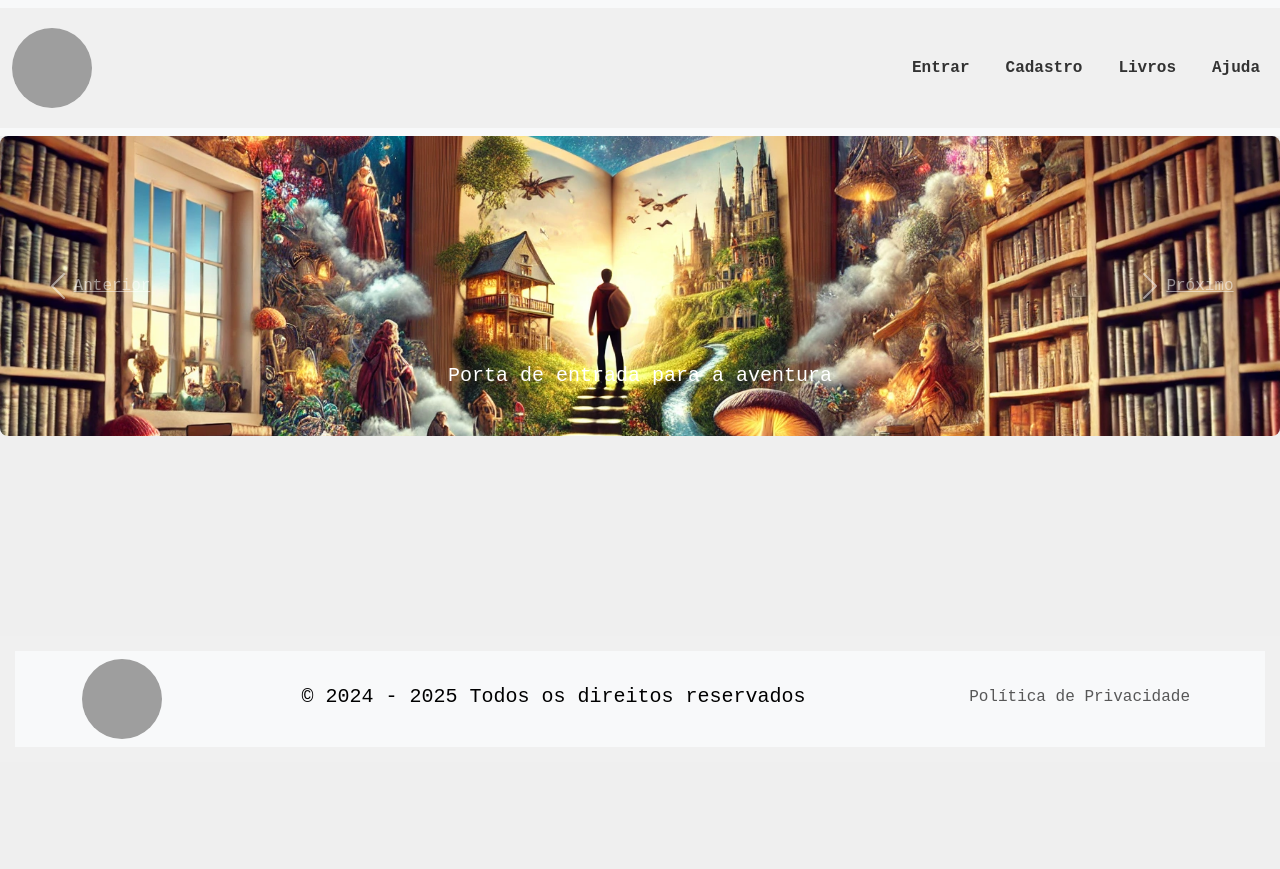
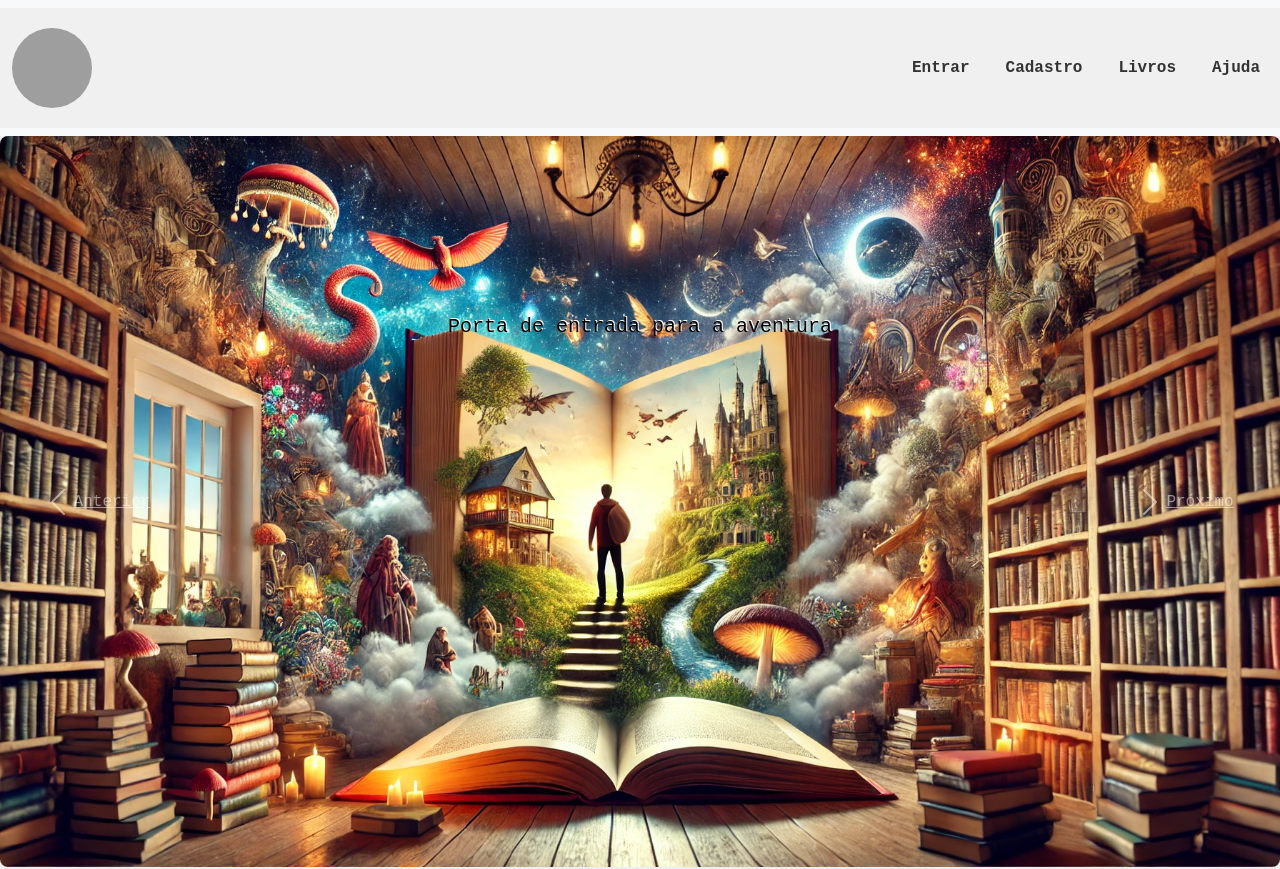
Before and after one commit to ingxrd/Semana6ProjetoFinal, a React (Vite) app in the folder projetosemana6/: page / in a window 1280 px wide. Shown: the top 869 px of the page. Before the commit the page ends 800 px from the top, so only its background shows below. Built offline with nearby package versions, Linux system fonts and the light colour scheme; grey boxes are pictures that could not be loaded.

Commit message:
correção carrossel

```diff
--- a/projetosemana6/src/index.css
+++ b/projetosemana6/src/index.css
@@ -29,25 +29,23 @@ h1 {
     text-align: center;
 }
 
-
-main {
-    min-height: calc(100vh - 112px);
-
-}
-
 body{
     box-sizing: border-box;
     width: 100%;
-    height: 80vh;
+
 }
 form{
     font-family: MontSerrat;
 }
+
+/*Cadastro*/
 .main{
+    min-height: calc(100vh - 112px);
     width: 100%;
     background-size: cover;
     background-position: 2%;
-
+    justify-content: center;
+    align-items: center;
 
 }
 .btn-area{
@@ -60,3 +58,11 @@ form{
     width: 25%;
 
 }
+.but{
+    width: 50%;
+}
+.cont{
+    display: flex;
+    flex-direction: column;
+    align-items: center;
+}
--- a/projetosemana6/src/pages/Cadastro.jsx
+++ b/projetosemana6/src/pages/Cadastro.jsx
@@ -13,7 +13,7 @@ function Cadastro() {
     function cadastrar(data) {
         cadastrarUsuario(data.nome, data.email, data.senha).then(() => {
             toast.success(`Olá ${data.nome}, você está logado!`);
-            navigate("/home");
+            navigate("/livros");
         }).catch((error) => {
             toast.error("Um erro aconteceu:" + error.code)
         });
@@ -21,12 +21,12 @@ function Cadastro() {
     function handleEntrarGoogle() {
         entrarGoogle().then(() => {
             toast.success("Bem vindo!");
-            navigate("/home");
+            navigate("/livros");
         });
     }
 
     return (
-        <main className="main" style={{ backgroundImage: `url("fundo.jpg")` }} >
+        <main className="main d-flex" style={{ backgroundImage: `url("fundo.jpg")` }} >
             <form className=" container mt-5 text-center form-area form-section" onSubmit={handleSubmit(cadastrar)}>
                 <h1>Cadastro</h1>
                 <hr />
--- a/projetosemana6/src/pages/Home.css
+++ b/projetosemana6/src/pages/Home.css
@@ -1,7 +1,6 @@
 .carousel-container {
-    height: 500px;
+    height: 800px;
     overflow: hidden;
-    position: relative;
 }
 
 .carousel-inner {
@@ -13,7 +12,11 @@
 }
 
 .carousel-item img {
-    width: auto;
-    height: 300px; /* Altura do carousel */
     object-fit: cover; /* Garante que a imagem cubra todo o espaço sem distorção */
 }
+.tit-home{
+    position: relative;
+    bottom: 480px;
+    color: rgb(0, 0, 0);
+    text-shadow: 1px -1px rgb(255, 255, 255);
+}
--- a/projetosemana6/src/pages/Home.jsx
+++ b/projetosemana6/src/pages/Home.jsx
@@ -50,9 +50,11 @@ function Home() {
                     {slides.map((slide, idx) => (
                         <div key={idx} className={`carousel-item ${idx === index ? 'active' : ''}`}>
                             <img className="d-block w-100" src={slide.imagem} alt={`Slide ${idx + 1}`} />
+
                             <div className="carousel-caption d-none d-md-block">
-                                <h5>{slide.titulo}</h5>
+                                <h5 className="tit-home">{slide.titulo}</h5>
                             </div>
+
                         </div>
                     ))}
                 </div>
--- a/projetosemana6/src/pages/Livros.jsx
+++ b/projetosemana6/src/pages/Livros.jsx
@@ -3,11 +3,11 @@ import { Link } from "react-router-dom"
 
 function Livros(){
     return(
-        <main>
-            <Container className="mt-5">
+        <main className=" d-flex flex-column">
+            <Container className="mt-5 cont" >
             <h1>Meus Livros</h1>
             <hr/>
-            <Link className="btn btn-dark" to="/livros/adicionar">Adicionar Novo Livro</Link>
+            <Link className="btn btn-dark btn-lg but" to="/livros/adicionar">Adicionar Novo Livro</Link>
             </Container>
 
         </main>
--- a/projetosemana6/src/pages/Login.jsx
+++ b/projetosemana6/src/pages/Login.jsx
@@ -16,7 +16,7 @@ function Login() {
         // data é um objeto com os dados do formulário
         loginUsuario(data.email, data.senha).then(() => {
             toast.success("Bem vindo!")
-            navigate("/home")
+            navigate("/livros")
         }).catch(() => {
             toast.error("Email ou senha incorretos.")
         })
@@ -55,7 +55,7 @@ function Login() {
                         className="form-control"
                         {...register("senha", {
                             required: "Campo obirgatório",
-                            minLength: { value: 8, message: "Mínimo de 6 caracteres." },
+                            minLength: { value: 6, message: "" },
                         })}
                     />
                     {errors.senha && (
--- a/projetosemana6/src/pages/NovoLivro.jsx
+++ b/projetosemana6/src/pages/NovoLivro.jsx
@@ -25,7 +25,7 @@ function NovoLivro(){
 
     return(
 
-    <main>
+    <main className="d-flex text-center">
       <form className="form-section" onSubmit={handleSubmit(salvarLivro)}>
         <h1>Novo Livro 📖</h1>
         <hr />
@@ -66,11 +66,11 @@ function NovoLivro(){
         </div>
 
         <div>
-          <label htmlFor="data">Data de Início</label>
+          <label htmlFor="data" >Data de Início</label>
           <input
             type="date"
             id="dataInicio"
-            className="form-control"
+            className="form-control text-center"
             {...register("dataInicio", {required: true})}
           />
         </div>
@@ -80,7 +80,7 @@ function NovoLivro(){
           <input
             type="date"
             id="dataConclusao"
-            className="form-control"
+            className="form-control text-center"
             {...register("dataConclusao")}
           />
         </div>
@@ -93,7 +93,7 @@ function NovoLivro(){
             {...register("concluido")}
           />
           <label htmlFor="concluido" className="form-check-label">
-            Concluído?
+            Concluído
           </label>
         </div>
 
```
